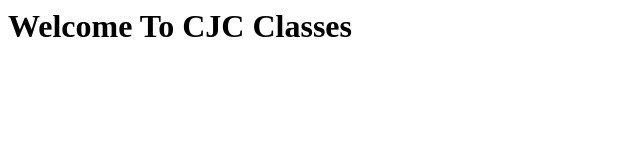
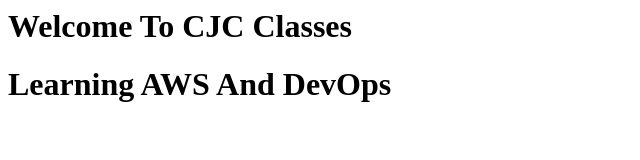
Before and after one commit to hitu-1995/MyWebPageAppRepo, a plain HTML site: page index.html in a window 1280 px wide. Shown: the whole page, without its empty margins (0-640 px from the left). Drawn offline with Linux system fonts and the light colour scheme.

Commit message:
third commit

```diff
--- a/index.html
+++ b/index.html
@@ -1,5 +1,7 @@
 <html>
 
      <h1> Welcome To CJC Classes </h1>
+     <h1> Learning AWS And DevOps </h1>
+
 
 </html>
```
